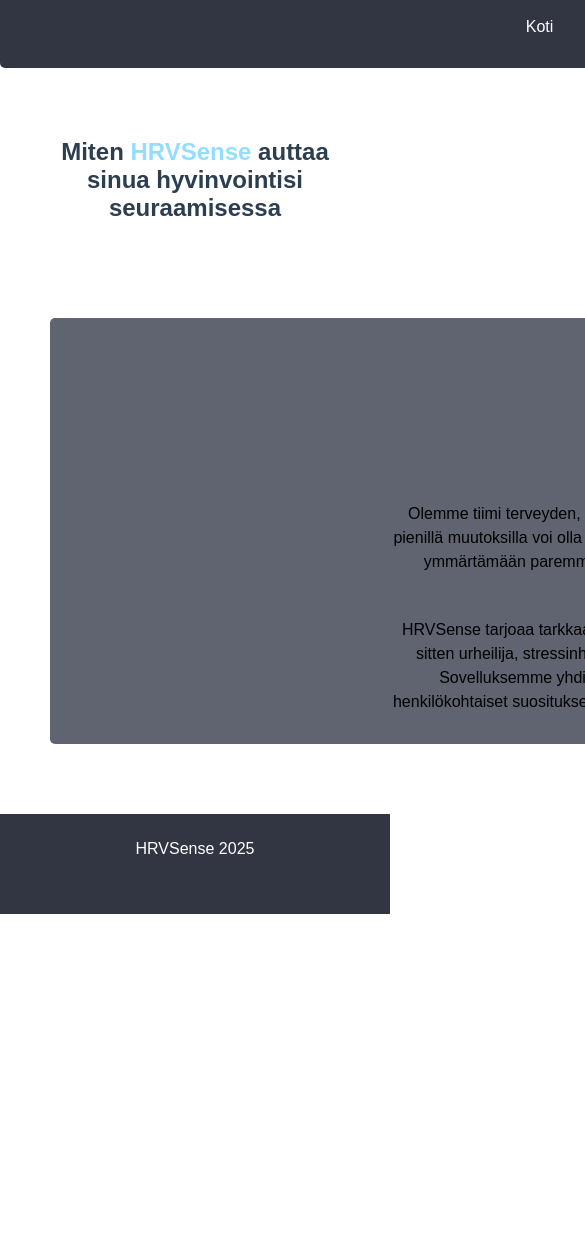
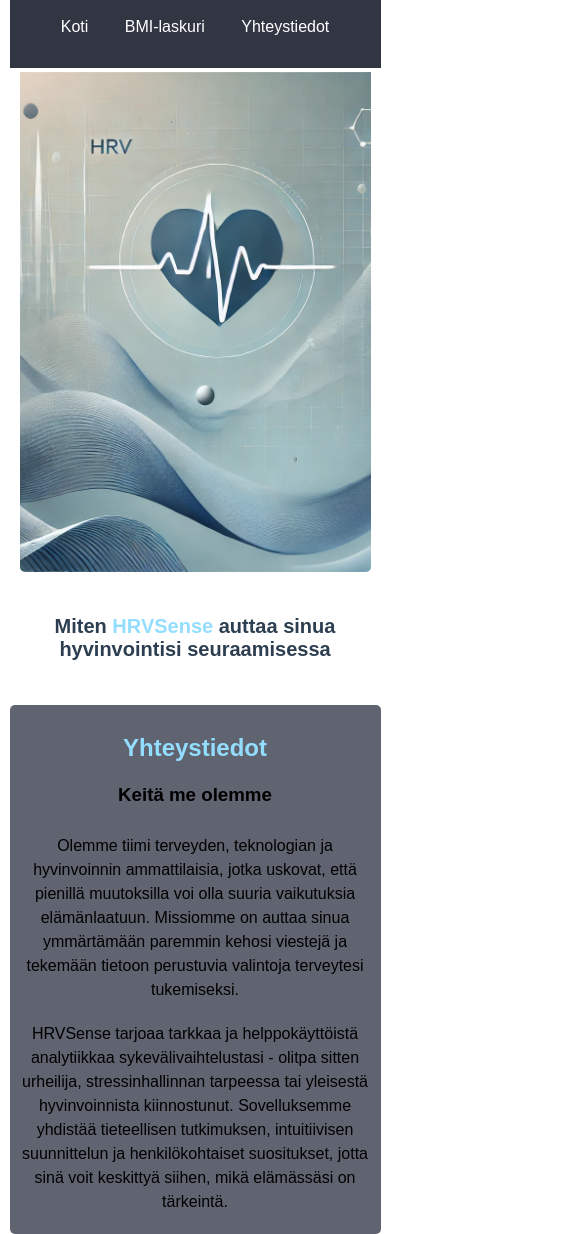
Before and after one commit to Nebonen/web-sovelluskehitys, a plain HTML site: page vk3/home.html in a window 390 px wide. Shown: the top 1234 px of the page, 585 px wide, since content can reach past the window. Before the commit the page ends 934 px from the top, so only its background shows below. Drawn offline with Linux system fonts and the light colour scheme.

Commit message:
viikko3 valmis

```diff
--- a/vk3/css/home-page.css
+++ b/vk3/css/home-page.css
@@ -17,10 +17,6 @@
 	overflow: hidden;
 	padding: 10px 20px;
 	color: white;
-	text-align: center;
-	margin-bottom: 20px;
-	border-bottom-left-radius: 5px;
-	border-bottom-right-radius: 5px;
 }
 
 .navbar a {
@@ -39,6 +35,18 @@
 .navbar a:active {
 	background-color: #93deff;
 	color: white;
+}
+
+.banner-image {
+	width: 1320px;
+	height: 500px;
+	background-image: url('/vk3/img/background.jpg');
+	background-size: cover;
+	background-position: center;
+	background-repeat: no-repeat;
+	margin: auto;
+	border-bottom-left-radius: 5px;
+	border-bottom-right-radius: 5px;
 }
 
 #footer {
@@ -71,7 +79,6 @@
 .contact {
 	display: inline-block;
 	width: 80rem;
-	margin: 50px;
 	padding: 20px;
 	background-color: #606470;
 	border-radius: 5px;
@@ -112,3 +119,61 @@
 	top: -1rem;
 	font-size: 20px;
 }
+
+@media (max-width: 1450px) {
+	.navbar {
+		width: 90%;
+		padding: 10px;
+	}
+
+	.banner-image {
+		width: 90%;
+		height: 500px;
+		background-size: cover;
+		background-position: center;
+		margin: auto;
+	}
+
+	.contact {
+		width: 90%;
+		padding: 10px;
+	}
+
+
+
+	.floater {
+		display: none;
+	}
+
+	#footer {
+		width: 100%;
+		padding: 10px;
+	}
+}
+
+@media (max-width: 750px) {
+	.contact {
+		width: 90%;
+		padding: 10px;
+	}
+
+	.contact p {
+		width: 100%;
+	}
+
+	#footer {
+		width: 100%;
+		padding: 10px;
+	}
+
+	.title h1 {
+		font-size: 20px;
+	}
+
+	.floater {
+		width: 100%;
+		position: static;
+		transform: none;
+		margin: 10px 0;
+	}
+}
--- a/vk3/home.html
+++ b/vk3/home.html
@@ -13,6 +13,8 @@
 				<a href="bmi.html">BMI-laskuri</a>
 				<a href="#">Yhteystiedot</a>
 			</nav>
+
+			<div class="banner-image"></div>
 
 			<header class="title">
 				<h1>
```
Also changed, not shown: vk3/img/background.jpg (added).
